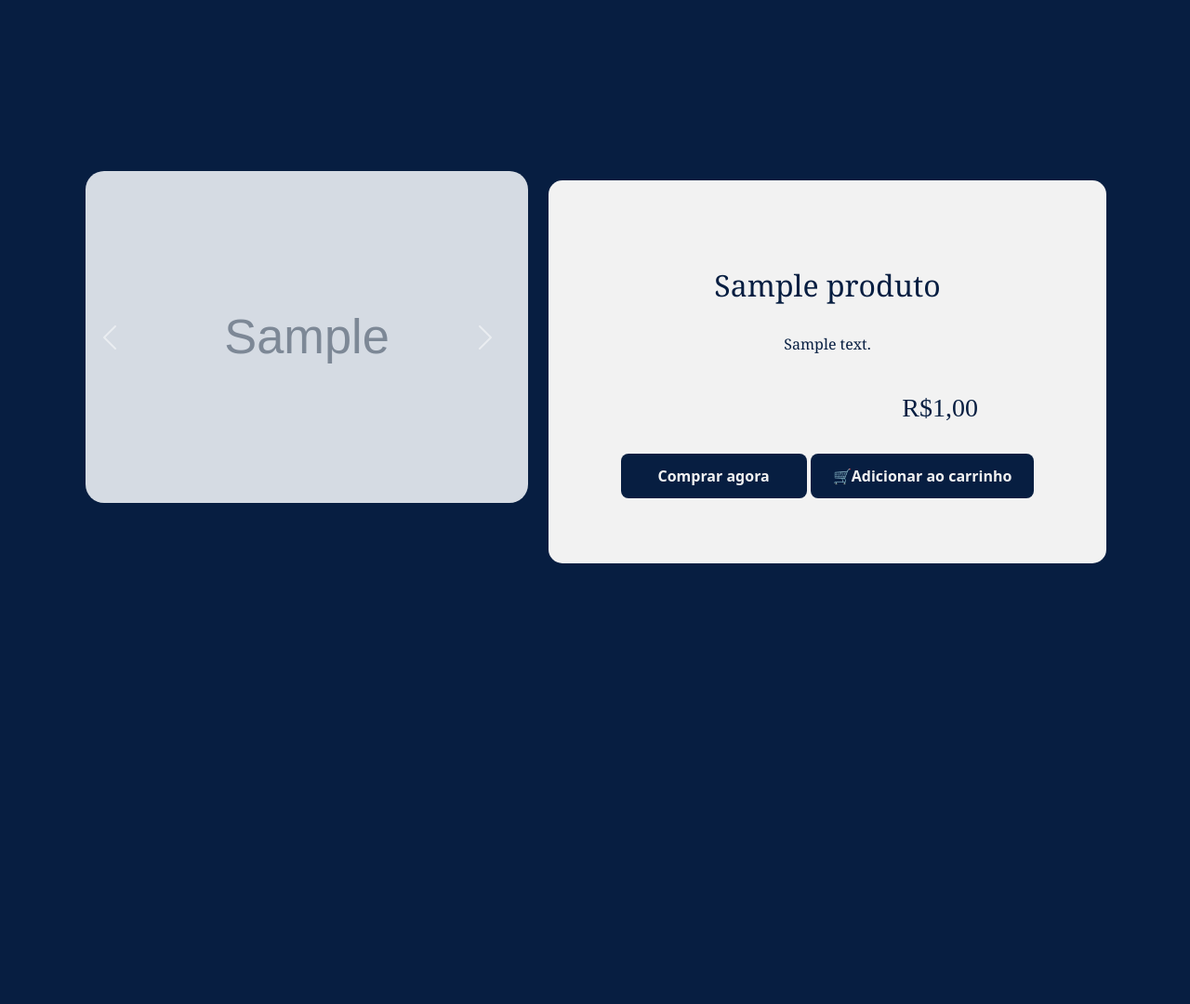
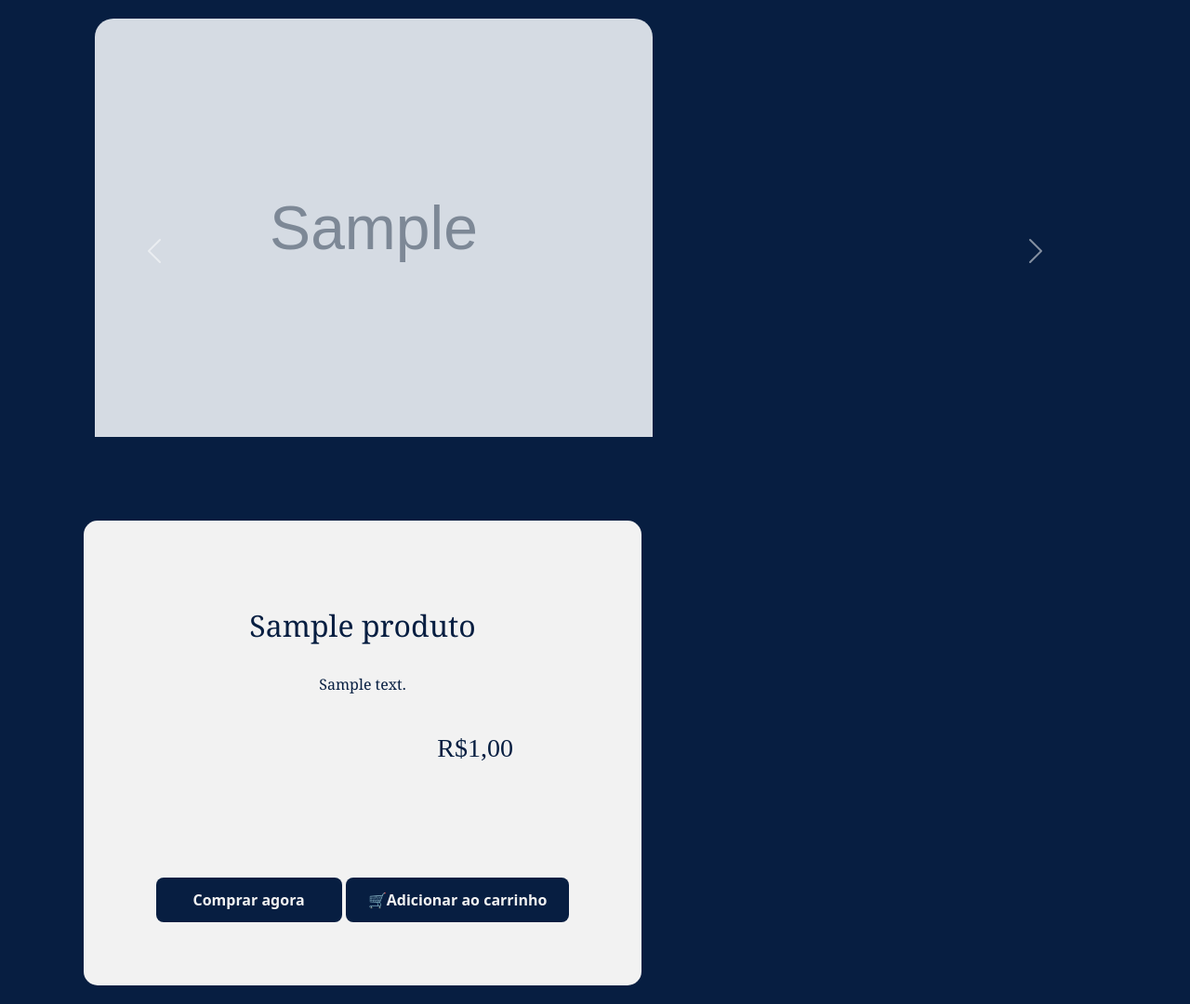
Before and after one commit to TheParousia/pi-2025.5.3, a Django app: page /produto/1 in a window 1280 px wide. Shown: the whole page at 93% size. Before the commit the page ends 606 px from the top, so only its background shows below. Run offline with Django 5.2, Linux system fonts and the light colour scheme; tables that the repository leaves empty hold one stand-in row (values such as "Sample post"); grey boxes marked "Sample" are stand-in pictures.

Commit message:
atualização no css
Co-Authored-By: NOILIUG <200672808+NOILIUG@users.noreply.github.com>

```diff
--- a/produto/templates/detalhe_produto.html
+++ b/produto/templates/detalhe_produto.html
@@ -34,11 +34,16 @@
             border-radius: 15px;
             margin: 20px;
             text-align: center;
-            padding-bottom: 70px;
+            padding-bottom: 20px;
+            width: 600px;
+            height: 500px;
         }
+
         .carousel-inner{
             border-radius: 20px;
-            margin: 10px;
+            margin: 20px;
+            width: 600px;
+            height: 500px;
         }
 
         h2 {
@@ -53,6 +58,7 @@
             width: 300px;
             font-family: 'Times New Roman', Times, serif;
             text-align: right;
+            padding-bottom: 90px;
         }
 
         p {
@@ -97,10 +103,6 @@
             width: max-content;
         }
 
-        .carrinho {
-            background-color: 0F528C;
-        }
-
         imagens {
             width: max-content;
             background-color: rgb(175, 175, 214);
@@ -122,16 +124,16 @@
                     <div id="carouselExampleAutoplaying" class="carousel slide" data-bs-ride="carousel">
                         <div class="carousel-inner">
                             <div class="carousel-item active">
-                                <img src="{{produto.imagem}}" class="d-block w-100" alt="...">
+                                <img src="/{{produto.imagem}}" class="d-block w-100" alt="...">
                             </div>
                             <div class="carousel-item">
-                                <img src="{{produto.imagem2}}" class="d-block w-100" alt="...">
+                                <img src="/{{produto.imagem2}}" class="d-block w-100" alt="...">
                             </div>
                             <div class="carousel-item">
-                                <img src="{{produto.imagem3}}" class="d-block w-100" alt="...">
+                                <img src="/{{produto.imagem3}}" class="d-block w-100" alt="...">
                             </div>
                             <div class="carousel-item">
-                                <img src="{{produto.imagem4}}" class="d-block w-100" alt="...">
+                                <img src="/{{produto.imagem4}}" class="d-block w-100" alt="...">
                             </div>
                         </div>
                         <button class="carousel-control-prev" type="button" data-bs-target="#carouselExampleAutoplaying"
```
